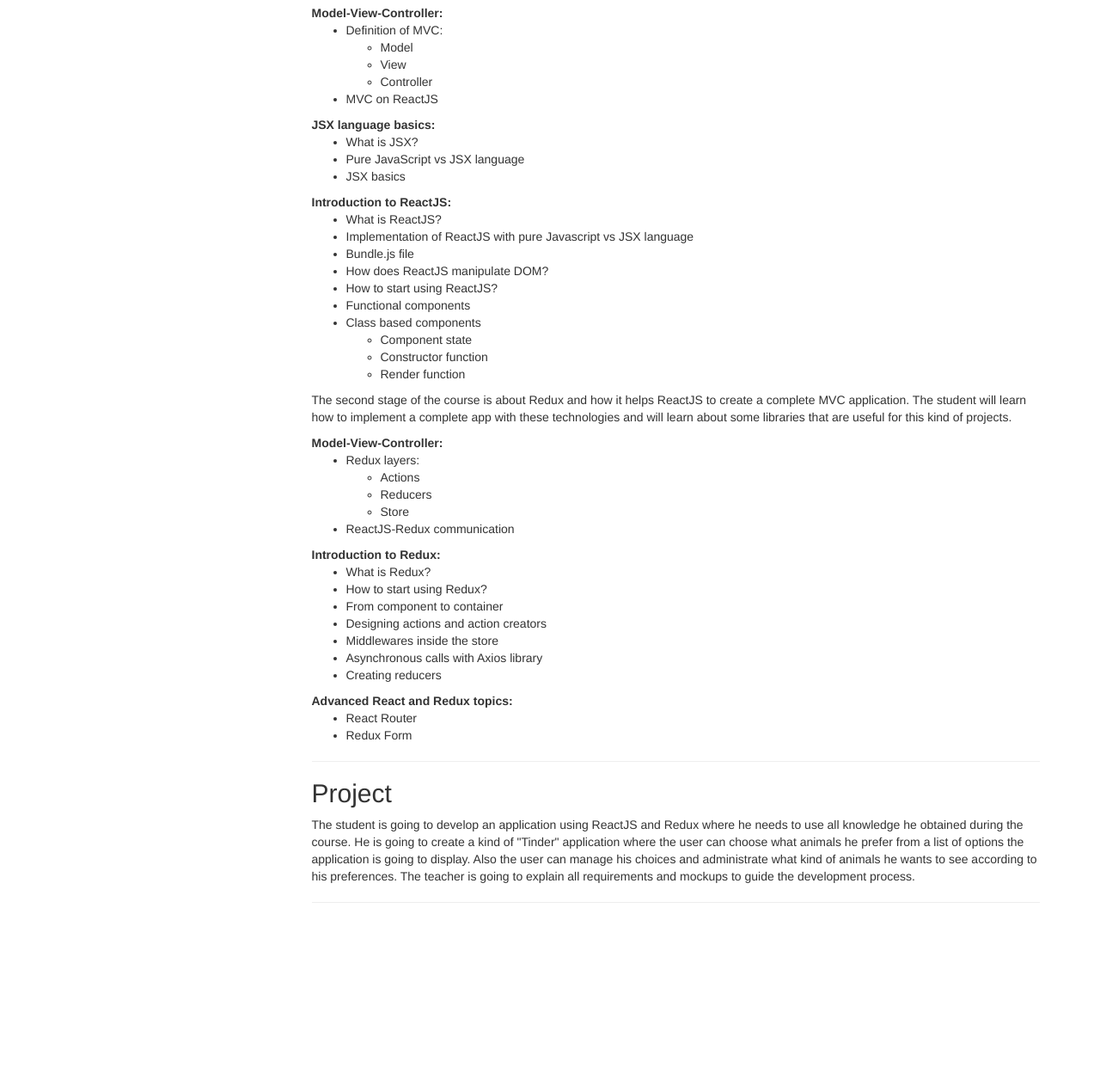
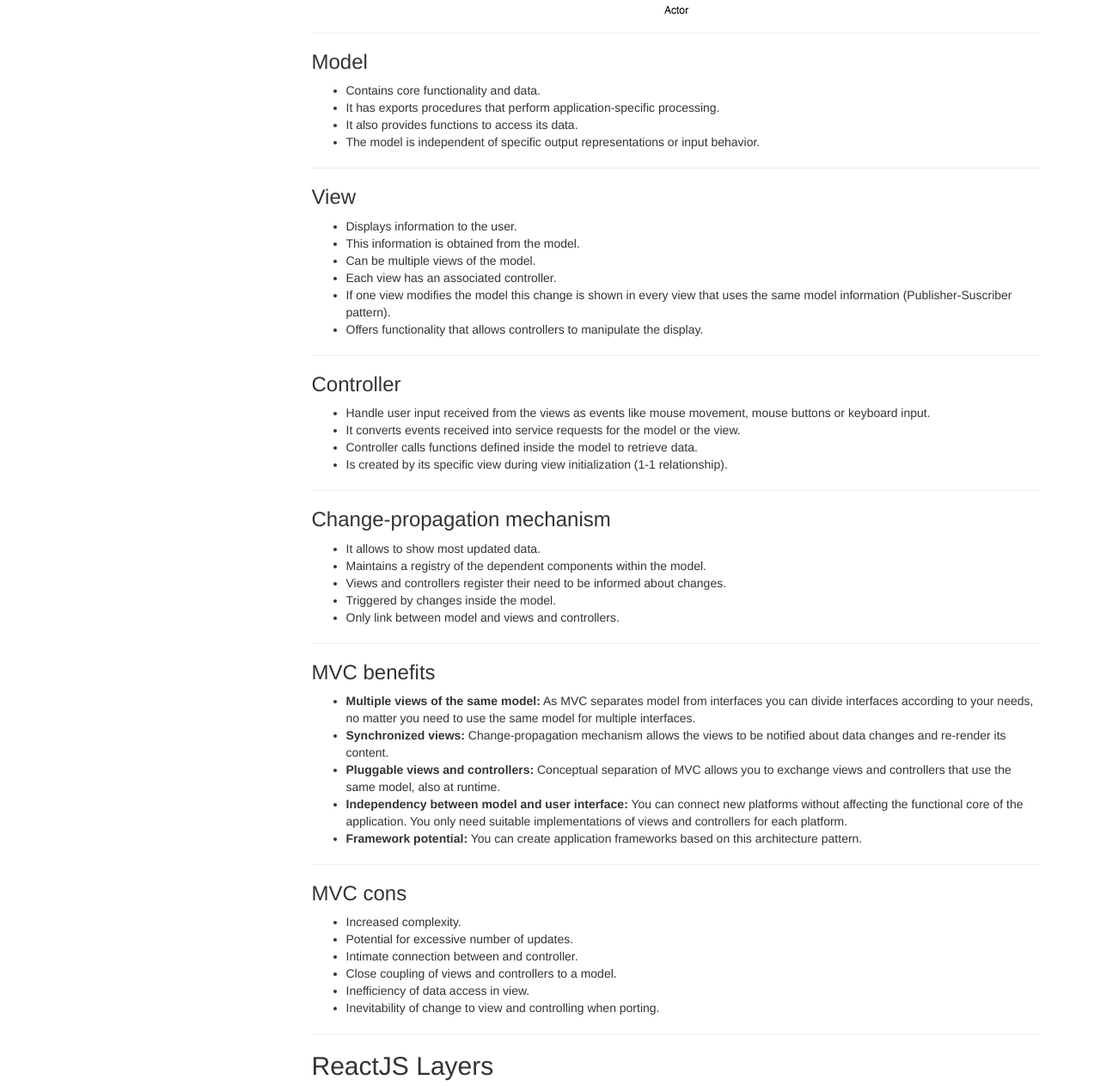
Before and after one commit to gbm2494/gbm2494.github.io, a plain HTML site: page site_content/reactJS/content1.html in a window 1280 px wide. Shown: the part 716-1979 px from the top of the page at 86% size. Before the commit the page ends 1786 px from the top, so only its background shows below. Drawn offline with Linux system fonts and the light colour scheme.

Commit message:
content 2

```diff
--- a/site_content/reactJS/content1.html
+++ b/site_content/reactJS/content1.html
@@ -3,6 +3,7 @@
       <title>Web Development Blog - ReactJS</title>
       <link rel="stylesheet" href="/style/bootstrap/css/bootstrap.min.css">
       <link rel="stylesheet" href="/style/customizable_menu.css">
+      <link rel="stylesheet" href="/style/site.css">
       <script src="/js/jquery-3.2.1.min.js"></script>
       <script src="/style/bootstrap/js/bootstrap.min.js"></script>
       <script src="/js/w3.js"></script>
@@ -37,132 +38,123 @@
 
   <!--main-->
   <div class="container">
+
+    <ol class="breadcrumb">
+      <li><a href="/index.html">Home</a></li>
+      <li><a href="/index.html">ReactJS and Redux</a></li>
+      <li class="active">Content 1: Model-View-Controller</li>
+    </ol>
+
   	<div class="row">
         <!--left-->
         <div class="col-md-3" id="leftCol">
           <ul class="nav nav-stacked" id="sidebar">
-            <li><a href="#sec0">General Objective</a></li>
-            <li><a href="#sec1">Specific Objectives</a></li>
-            <li><a href="#sec2">Content and Methodology</a></li>
-            <li><a href="#sec3">Project</a></li>
+            <li><a href="#sec0">Definition of MVC</a></li>
+            <li><a href="#sec1">- Model</a></li>
+            <li><a href="#sec2">- View</a></li>
+            <li><a href="#sec3">- Controller</a></li>
+            <li><a href="#sec4">ReactJS Layers</a></li>
+            <li><a href="#sec5">References</a></li>
           </ul>
         </div><!--/left-->
 
         <!--right-->
         <div class="col-md-9">
-          <h2 id="sec0">General Objective</h2>
-          <p>
-            Develop skills needed on the student to implement a basic well structured application using ReactJS framework with Redux.</p>
+          <h2 id="sec0">Definition of MVC</h2>
+            <div class="row">
+              <div><img src="/img/content1/mvc.png" class="img-responsive center-image"></div>
+            </div>
           <hr>
 
-          <h2 id="sec1">Specific Objectives</h2>
-          <ol>
-            <li>Define Model-View-Controller pattern and how this pattern is applied in an application created with ReactJS and Redux.</li>
-            <li>Identify general functionality from ReactJS in order to create graphical user interfaces.</li>
-            <li>Identify basic characteristics from Redux as an application state container. </li>
-            <li>Build a basic application that solves a particular situation which allows to see advantages from ReactJS and Redux over other JavaScript frameworks. </li>
-          </ol>
+          <h3 id="sec1">Model</h3>
+          <ul>
+            <li>Contains core functionality and data.</li>
+            <li>It has exports procedures that perform application-specific processing.</li>
+            <li>It also provides functions to access its data.</li>
+            <li>The model is independent of specific output representations or input behavior.</li>
+          </ul>
+          <hr>
+
+          <h3 id="sec2">View</h3>
+          <ul>
+            <li>Displays information to the user.</li>
+            <li>This information is obtained from the model.</li>
+            <li>Can be multiple views of the model.</li>
+            <li>Each view has an associated controller.</li>
+            <li>If one view modifies the model this change is shown in every view that uses the same
+              model information (Publisher-Suscriber pattern).</li>
+            <li>Offers functionality that allows controllers to manipulate the display.</li>
+          </ul>
+          <hr>
+
+          <h3 id="sec3">Controller</h3>
+          <ul>
+            <li>Handle user input received from the views as events like mouse movement, mouse buttons
+              or keyboard input.</li>
+            <li>It converts events received into service requests for the model or the view.</li>
+            <li>Controller calls functions defined inside the model to retrieve data.</li>
+            <li>Is created by its specific view during view initialization (1-1 relationship).</li>
+          </ul>
+          <hr>
+
+          <h3>Change-propagation mechanism</h3>
+          <ul>
+            <li>It allows to show most updated data.</li>
+            <li>Maintains a registry of the dependent components within the model.</li>
+            <li>Views and controllers register their need to be informed about changes.</li>
+            <li>Triggered by changes inside the model.</li>
+            <li>Only link between model and views and controllers.</li>
+          </ul>
 
           <hr>
 
-          <h2 id="sec2">Content and Methodology</h2>
-          <p>
-              The course is divided in two stages, in the first one the student is going to learn about the basics
-              of ReactJS and how the Model-View-Controller pattern works with it. Also, the students will learn about
-              how to implement projects in ReactJS with pure javascript and with JSX language.
-          </p>
-
-          <div>
-            <strong>Model-View-Controller:</strong>
-            <ul>
-              <li>Definition of MVC:</li>
-              <ul>
-                <li>Model</li>
-                <li>View</li>
-                <li>Controller</li>
-              </ul>
-              <li>MVC on ReactJS</li>
-            </ul>
-          </div>
-
-          <div>
-            <strong>JSX language basics:</strong>
-            <ul>
-              <li>What is JSX?</li>
-              <li>Pure JavaScript vs JSX language</li>
-              <li>JSX basics</li>
-            </ul>
-          </div>
-
-          <div>
-            <strong>Introduction to ReactJS:</strong>
-            <ul>
-              <li>What is ReactJS?</li>
-              <li>Implementation of ReactJS with pure Javascript vs JSX language</li>
-              <li>Bundle.js file</li>
-              <li>How does ReactJS manipulate DOM?</li>
-              <li>How to start using ReactJS?</li>
-              <li>Functional components</li>
-              <li>Class based components</li>
-              <ul>
-                <li>Component state</li>
-                <li>Constructor function</li>
-                <li>Render function</li>
-              </ul>
-            </ul>
-          </div>
-
-          <p>
-            The second stage of the course is about Redux and how it helps ReactJS to create a complete
-            MVC application. The student will learn how to implement a complete app with these technologies
-            and will learn about some libraries that are useful for this kind of projects.
-          </p>
-
-          <div>
-            <strong>Model-View-Controller:</strong>
-            <ul>
-              <li>Redux layers:</li>
-              <ul>
-                <li>Actions</li>
-                <li>Reducers</li>
-                <li>Store</li>
-              </ul>
-              <li>ReactJS-Redux communication</li>
-            </ul>
-          </div>
-
-          <div>
-            <strong>Introduction to Redux:</strong>
-            <ul>
-              <li>What is Redux?</li>
-              <li>How to start using Redux?</li>
-              <li>From component to container</li>
-              <li>Designing actions and action creators</li>
-              <li>Middlewares inside the store</li>
-              <li>Asynchronous calls with Axios library</li>
-              <li>Creating reducers</li>
-            </ul>
-          </div>
-
-          <div>
-            <strong>Advanced React and Redux topics: </strong>
-            <ul>
-              <li>React Router</li>
-              <li>Redux Form</li>
-            </ul>
-          </div>
+          <h3>MVC benefits</h3>
+          <ul>
+            <li><strong>Multiple views of the same model:</strong> As MVC separates model from interfaces you can divide
+            interfaces according to your needs, no matter you need to use the same model for multiple
+            interfaces.</li>
+            <li><strong>Synchronized views:</strong> Change-propagation mechanism allows the views to be notified about data
+            changes and re-render its content.</li>
+            <li><strong>Pluggable views and controllers:</strong> Conceptual separation of MVC allows you to exchange views
+            and controllers that use the same model, also at runtime.</li>
+            <li><strong>Independency between model and user interface:</strong> You can connect new platforms without affecting
+            the functional core of the application. You only need suitable implementations of views and controllers for each platform.</li>
+            <li><strong>Framework potential:</strong> You can create application frameworks based on this architecture pattern.</li>
+          </ul>
           <hr>
 
-          <h2 id="sec3">Project</h2>
-          <p>
-            The student is going to develop an application using ReactJS and Redux where he needs to use
-            all knowledge he obtained during the course. He is going to create a kind of "Tinder" application
-            where the user can choose what animals he prefer from a list of options the application is going
-            to display. Also the user can manage his choices and administrate what kind of animals he wants
-            to see according to his preferences. The teacher is going to explain all requirements and
-            mockups to guide the development process.
-          </p>
+          <h3>MVC cons</h3>
+          <ul>
+            <li>Increased complexity.</li>
+            <li>Potential for excessive number of updates.</li>
+            <li>Intimate connection between and controller.</li>
+            <li>Close coupling of views and controllers to a model.</li>
+            <li>Inefficiency of data access in view.</li>
+            <li>Inevitability of change to view and controlling when porting.</li>
+          </ul>
           <hr>
+
+          <h2 id="sec4">ReactJS Layers</h2>
+            <p>React was created to fill a specific need for a specific set of technological challenges faced by Facebook.
+              Facebook did not create a full Model-View-Controller architecture to supplant existing frameworks in order to
+              resolve their issues creating complex user interfaces, they created React to deal with displaying data in a user
+              interface, more specific large-scale interfaces with data that changes over time.</p>
+
+            <blockquote>"This MVC structure is actually not a fair assessment of what React is or intends to be. That is
+              because React is one particular piece of what these frameworks present. React is in its simplest form, just
+              the view of these MVC, MVVM, or MV* frameworks."
+            <footer>(Gackenheimer, 2015)<cite></cite></footer>
+            </blockquote>
+          <hr>
+
+          <h2 id="sec5">References</h2>
+            <ul>
+              <li>Buschmann F., Meunier R., Hans R., Sommerlad P. and Stal M. (1996). <i>Pattern-oriented software
+              arquitecture: A system of patterns.</i> Wiley.</li>
+              <li>Gackenheimer C. (2015). <i>Introduction to React.</i> Apress.</li>
+            </ul>
+          <hr>
+
           </div><!--/right-->
     	</div><!--/row-->
   </div><!--/container-->
--- /dev/null
+++ b/style/site.css
@@ -0,0 +1,4 @@
+.center-image{
+  margin : 0 auto;
+  padding-top:1em;
+}
```
Also changed, not shown: html/menu.html (+1 -0 lines), index.html (+1 -0 lines), site_content/reactJS/index.html (+10 -0 lines), img/content1/mvc.png (added).
